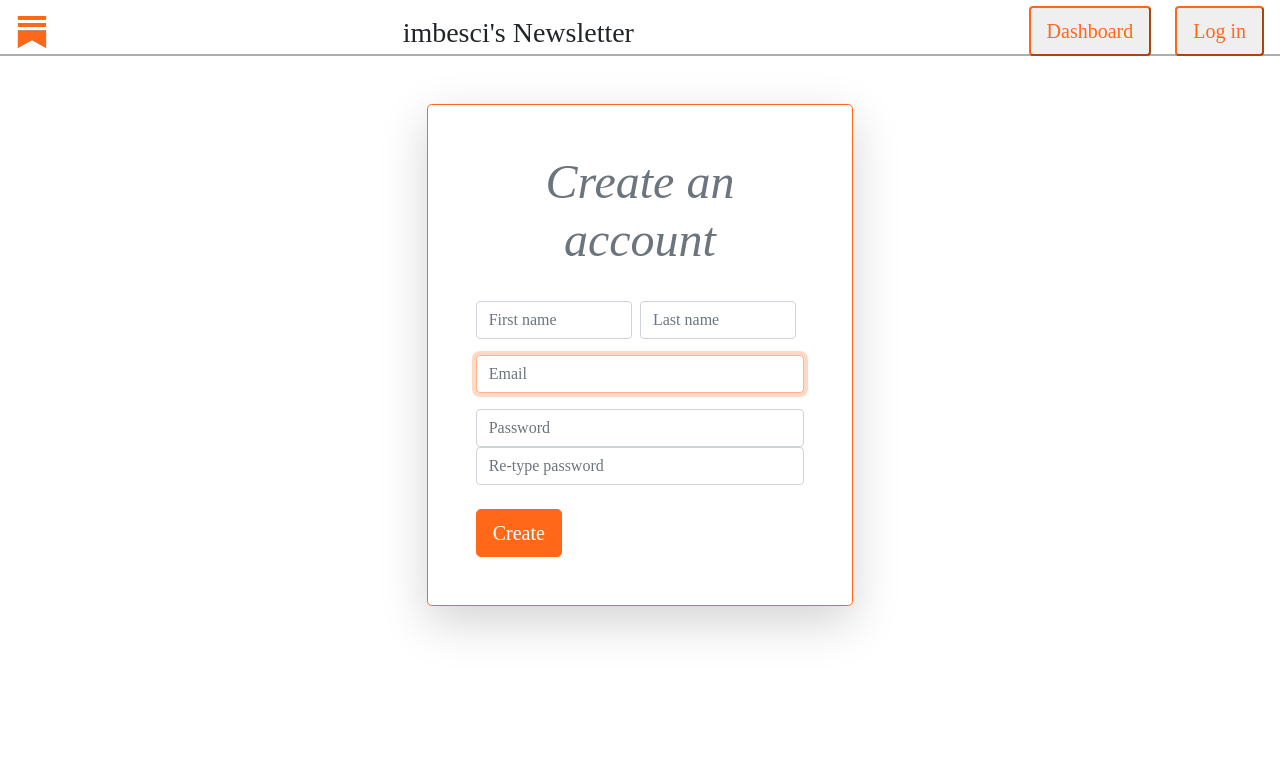
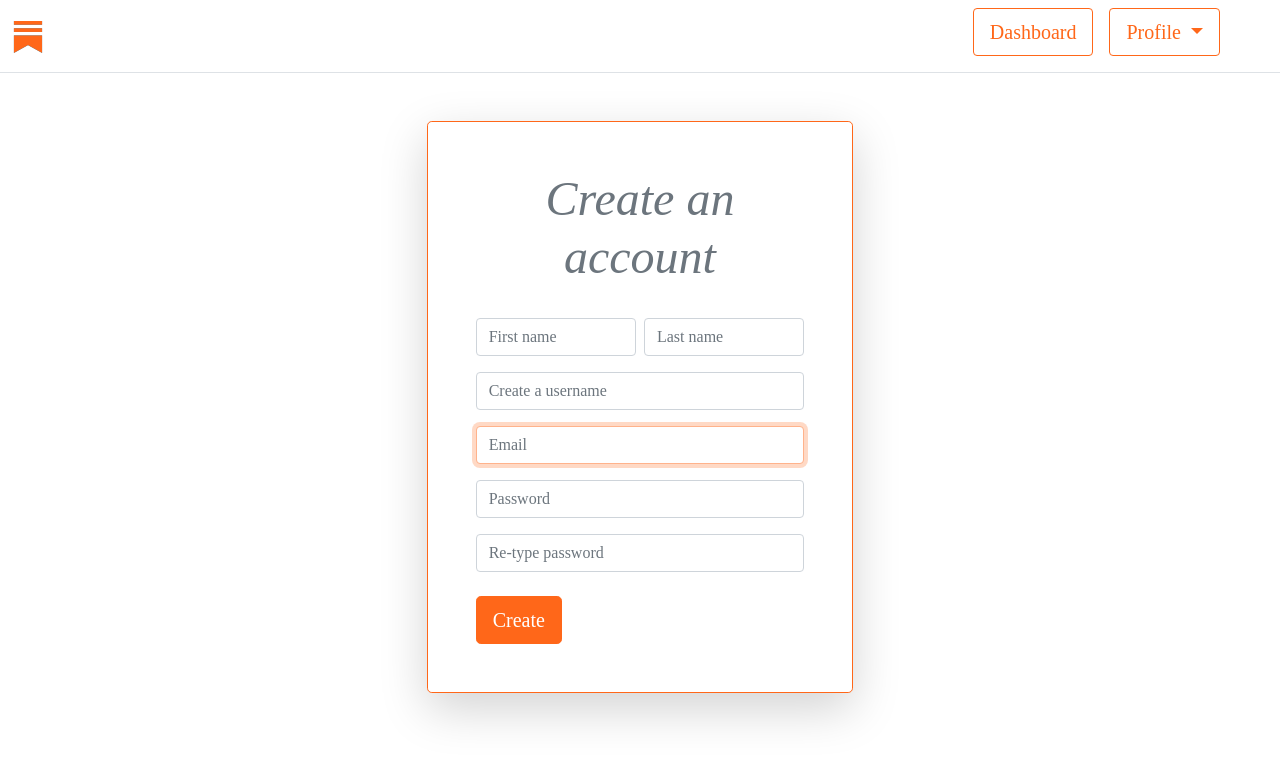
Before and after one commit to imbesci/substack-clone, a Django app: page /accounts/create/ in a window 1280 px wide. Shown: the top 761 px of the page. Run offline with Django 4.2, Linux system fonts and the light colour scheme; a user stored in the database is signed in; some libraries are stand-ins or nearby versions.

Commit message:
Tweaked account creation and general header

```diff
--- a/substack/accounts/forms.py
+++ b/substack/accounts/forms.py
@@ -12,6 +12,12 @@
     class Meta:
         model = SubstackUser
         fields = ['first_name', 'last_name', 'email', 'username', 'password1', 'password2']
+
+    def clean_username(self):
+        username = self.cleaned_data['username']
+        if len(username) < 4:
+            raise forms.ValidationError("This username is too short")
+        return username
 
 
 class SubstackAuthenticationForm(forms.ModelForm):
--- a/substack/accounts/templates/accounts/create_account.html
+++ b/substack/accounts/templates/accounts/create_account.html
@@ -1,39 +1,43 @@
     {% extends 'default.html' %}
     {% load static %}
     {% load widget_tweaks %}
-    {% block customcss %} <link rel="stylesheet" href="{% static 'styles.css' %}"> {% endblock customcss %}http://127.0.0.1:5000/
+    {% block customcss %} <link rel="stylesheet" href="{% static 'styles.css' %}"> {% endblock customcss %}
     {% block title %}Substack - Create an account!
     {% endblock title %}
     {% block content %}
-    {% include 'snippets/header.html' %}
+    {% include 'snippets/generalheader.html' %}
 
     <div class="align-center col-4 offset-4 mt-5 p-5 border border-primary rounded-3 shadow-lg p-3 mb-5 bg-body rounded">
         <p class="display-5 text-muted text-center fst-italic mb-3 ml-0">Create an account</p>
         <hr>
-        <form method="POST" autocomplete='off'>
+        <form class="d-block" method="post" action="{% url 'accounts:create' %}">
             {% csrf_token %}
 
             <div class="form-group my-3">
                 <div class="d-flex justify-content-around">
-                    {{ form.first_name.errors }}
+
                     {% render_field form.first_name class="form-control me-2" placeholder="First name" %}
+                    {{ form.first_name.errors |striptags}}
 
-                    {{ form.last_name.errors }}
-                    {% render_field form.last_name class="form-control me-2" placeholder="Last name" %}
+                    {% render_field form.last_name class="form-control" placeholder="Last name" %}
+                    {{ form.last_name.errors|striptags}}
                 </div>
+                {% render_field form.username class="form-control my-3" placeholder="Create a username"%}
+                {{ form.username.errors|striptags }}
 
-                {% render_field form.email class="form-control my-3" placeholder="Email" %}
-                {{ form.email.errors }}
+                {% render_field form.email class="form-control mt-3 mb-2" placeholder="Email" hx-post="verify-email/" hx-trigger="keyup[target.value.length > 7] " hx-target="#emailverification" hx-swap="outerHTML" %}
+                {{ form.email.errors|striptags }}
 
-                {{ form.password1.errors }}
-                {% render_field form.password1 class="form-control"  placeholder="Password"%}
+                <div id="emailverification"></div>
+
+                {% render_field form.password1 class="form-control my-3"  placeholder="Password"%}
+                {{ form.password1.errors|striptags }}
 
 
-                {{ form.password2.errors }}
-                {% render_field form.password2 class="form-control"  placeholder="Re-type password"%}
+                {% render_field form.password2 class="form-control my-3"  placeholder="Re-type password"%}
+                {{ form.password2.errors|striptags}}
             </div>
-
-            <button type="submit" class="btn btn-lg btn-primary text-white mt-2">Create</button>
+            <button type="submit" class="btn btn-lg btn-primary text-white mt-2 ">Create</button>
         </form>
     </div>
-    {% endblock %}
+{% endblock %}
--- a/substack/accounts/urls.py
+++ b/substack/accounts/urls.py
@@ -16,7 +16,8 @@
 htmxpatterns = [
     re_path(r'^details/$', views.show_account, name='account-home'),
     re_path(r'^details/saved/$', views.detail_snippet, name="detail-snippet"),
-    re_path(r'^htmx/edit/$', views.edit_snippet, name='edit-snippet')
+    re_path(r'^details/edit/$', views.edit_snippet, name='edit-snippet'),
+    re_path(r'^signup/verify-email/', views.verify_email, name="verify-email")
 ]
 
 urlpatterns += htmxpatterns
--- a/substack/accounts/views.py
+++ b/substack/accounts/views.py
@@ -1,5 +1,7 @@
+from django.http import HttpResponse
 from django.shortcuts import redirect, render
-from django.contrib.auth import login, logout, authenticate
+from django.contrib.auth import login, logout, authenticate, get_user_model
+from httplib2 import Http
 from .models import SubstackUser
 from .forms import SubstackUserCreation, SubstackAuthenticationForm, SubstackUpdateForm, SubstackAccountUpdateFormset, SubstackAccountUpdate
 from django.contrib.auth.decorators import login_required
@@ -61,11 +63,17 @@
     context = {}
     account = request.user #retrieve the user
     context['account'] = account
+    numArticles = len(list(Article.objects.all().filter(author = account.pk)))
 
-    firstArticle = Article.objects.filter(author = account.pk, is_draft=False).order_by("-date")[0]
-    remainingArticles = Article.objects.filter(author = account.pk, is_draft=False).order_by("-date")[1:]
-    context['firstArticle'] = firstArticle
-    context['remainingArticles'] = remainingArticles
+    if numArticles >0:
+        firstArticle = Article.objects.filter(author = account.pk, is_draft=False).order_by("-date")[0]
+        context['firstArticle'] = firstArticle
+    else:
+        context['firstArticle'] = None
+
+    if numArticles>1:
+        remainingArticles = Article.objects.filter(author = account.pk, is_draft=False).order_by("-date")[1:]
+        context['remainingArticles'] = remainingArticles
 
     recentDrafts = Article.objects.filter(author = account.pk, is_draft=True).order_by("-date")[0:3]
     context['drafts'] = recentDrafts
@@ -115,3 +123,14 @@
         'user' : user
     }
     return render(request, 'accounts/snippets/edit_snippet.html', context)
+
+def verify_email(request):
+        email = request.POST.get('email')
+        if get_user_model().objects.filter(email = email).exists():
+            return HttpResponse(
+                "<div id='emailverification' style='color:red;'>This username is taken!</div>"
+            )
+        else:
+            return HttpResponse(
+                "<div id='emailverification' style='color:green;'>This username is available!</div>"
+            )
--- a/substack/templates/default.html
+++ b/substack/templates/default.html
@@ -5,6 +5,7 @@
     <meta charset="UTF-8">
     <meta http-equiv="X-UA-Compatible" content="IE=edge">
     <meta name="viewport" content="width=device-width, initial-scale=1.0">
+    <script src="https://unpkg.com/htmx.org@1.7.0"></script>
     <link rel="stylesheet" href="{% static 'sass/main.css' %}">
     {% block customcss %}{% endblock customcss %}
     <title>{% block title %}{% endblock title %}</title>
@@ -14,6 +15,14 @@
     {% block content %}
 
     {% endblock %}
+
+
+<script>
+    document.body.addEventListener('htmx:configRequest', (event) => {
+        event.detail.headers['X-CSRFToken'] = '{{ csrf_token }}';
+    })
+</script>
+
 </body>
 
 {% block footersnippet %}{% endblock footersnippet %}
--- /dev/null
+++ b/substack/templates/snippets/generalheader.html
@@ -0,0 +1,78 @@
+{% load static %}
+<style type="text/css">
+    #wholenavbar {
+        background-color: rgba(0,0,0,0) !important;
+        z-index: 15;
+    }
+    #searchbar {
+        width: 35vw !important;
+    }
+    #searchbarinput {
+        background-color: rgba(0,0,0,0) !important;
+        text-color: white !important;
+    }
+
+    form-control::placeholder {
+        text-color:white !important;
+    }
+
+    .custombuttonbackground {
+        background-color: rgba(0,0,0,0) !important;
+    }
+
+    .dropdown-menu {
+        min-width: inherit !important;
+    }
+    .noHover{
+        pointer-events: none !important;
+    }
+
+</style>
+
+<nav id="wholenavbar" class="navbar navbar-expand navbar-light bg-dark border-bottom">
+<div class="container-fluid">
+    <a class="navbar-brand" href="{% url 'homepage' %}">
+        <img src="{% static 'substacklogo.png' %}" alt="Substack logo image">
+    </a>
+
+    <div class="navbar-nav mb-0 me-5">
+        <a class="nav-link text-white fw-bold">Resources</a>
+        <a class="nav-link text-white fw-bold">Writers</a>
+        <a class="nav-link text-white fw-bold">Readers</a>
+    </div>
+    <div class="navbar-nav mb-0 me-5"></div>
+    <div class="navbar-nav mb-0 me-5"></div>
+    <div class="navbar-nav mb-0 me-5"></div>
+
+
+    <div class="navbar-nav ms-auto mb-2 mb-0 justify-content-between">
+        {% if user.is_authenticated %}
+
+            <form action="{% url 'accounts:profile' %}" method="get">
+                <button class="btn btn-lg btn-outline-primary rounded-2 me-3">Dashboard</button></form>
+
+            <div class="btn-group btn-group-justified ">
+                <button type="button" class="btn btn-lg btn-outline-primary me-5 rounded-2 custombuttonbackground dropdown-toggle" id="timezoneDropdown" data-bs-toggle="dropdown"
+                    aria-expanded="false">
+                    Profile
+                </button>
+                <ul class="dropdown-menu col-12" aria-labelledby="timezoneDropdown">
+                    <li><form action="{% url 'accounts:account-home' %}" method='get'><button class="btn rounded-2 me-3 ">Edit profile</button></form></li>
+                    <li class="border-top"><form action="{% url 'accounts:logout' %}" method='get'><button class="btn rounded-2 me-3">Logout</button></form></li>
+                </ul>
+            </div>
+
+
+        {% else %}
+
+            <form action="{% url 'accounts:create' %}" method="get">
+                <button class=" btn btn-lg btn-outline-primary rounded-2 me-3 ">Start Writing</button></form>
+
+            <form action="{% url 'accounts:login' %}" method="get"><li>
+                <button class="btn btn-lg btn-outline-primary me-3 rounded-2 ">Sign in</button></form>
+
+        {% endif %}
+    </div>
+</div>
+
+</nav>
```
Also changed, not shown: substack/accounts/templates/accounts/profile.html (+8 -1 lines), substack/db.sqlite3.
